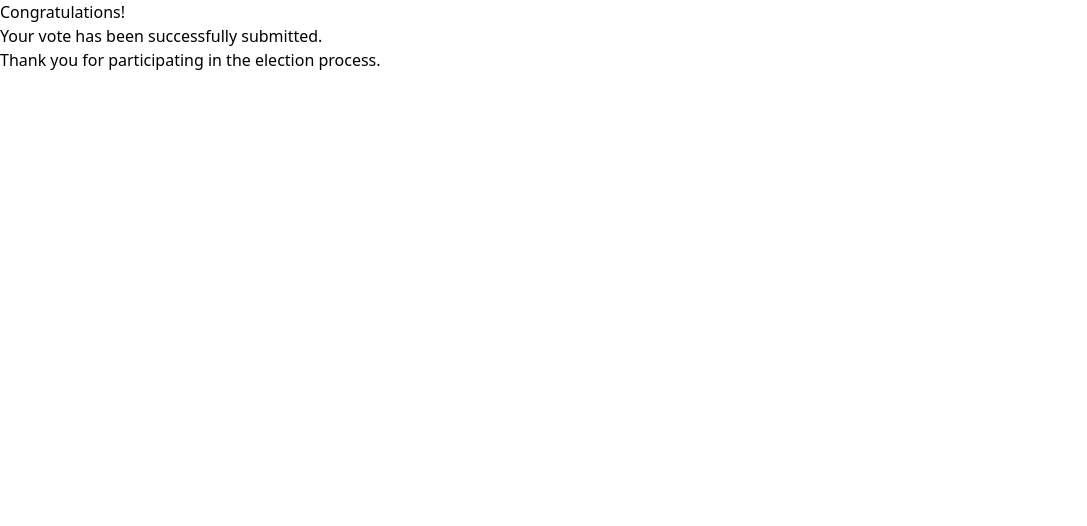
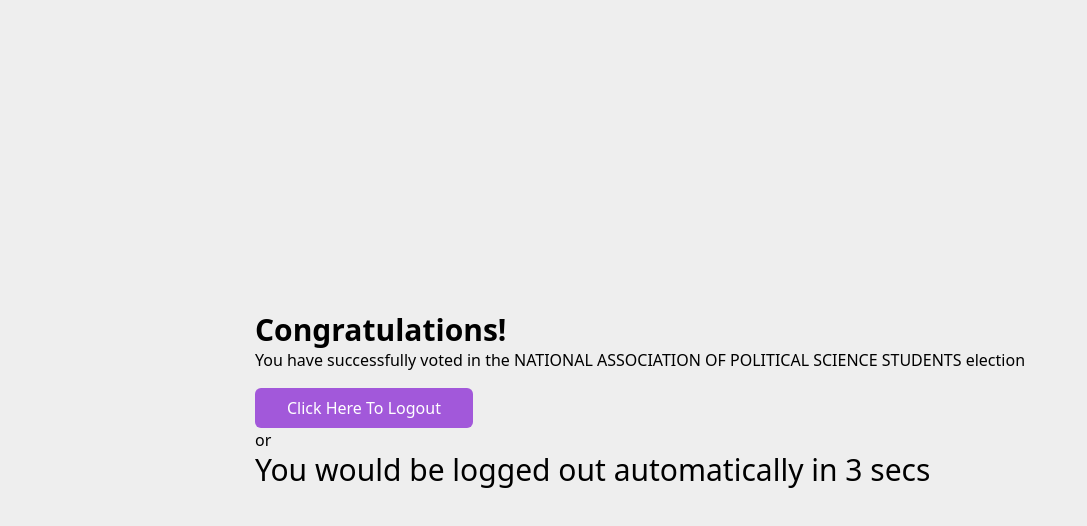
Before and after one commit to School-e-voting-Project/E-voting-project, a React (Vite) app: page /vote in a window 1280 px wide. Both pictures are taken after a click on the button "Submit". Shown: the top 526 px of the page, without its empty margins (0-1087 px from the left). Built offline with nearby package versions, Linux system fonts and the light colour scheme.

Commit message:
added countdown on congratulations page

```diff
--- a/src/components/Button.jsx
+++ b/src/components/Button.jsx
@@ -6,7 +6,7 @@
       onClick={() => {
         handleSubmit();
       }}
-      className="mt-4 capitalize px-8 text-md py-2 bg-primary hover:bg-primary_variant text-white rounded-md"
+      className="mt-4 capitalize px-8 text-md py-2 bg-primary_variant hover:bg-primary text-white rounded-md"
     >
       {text}
     </button>
--- a/src/components/Card.jsx
+++ b/src/components/Card.jsx
@@ -7,7 +7,7 @@
   return (
     <article
       onClick={() => vote(office, name)}
-      className={`w-[300px] rounded-md border-t-2 border-r-2 border-transparent ease-in-out  transition-all duration-300 hover:border-primary shadow-md ${
+      className={`w-[300px] rounded-md border-t-2 border-r-2 border-transparent ease-in-out  transition-all duration-300  shadow-md ${
         candidate ? "" : "filter grayscale"
       } text-center`}
     >
--- a/src/pages/Congratulations.jsx
+++ b/src/pages/Congratulations.jsx
@@ -1,13 +1,55 @@
-import React, { useState } from "react";
+import React, { useState, useEffect } from "react";
+import Button from "@/components/Button";
 
 const CongratulatoryPage = () => {
+  const [countdown, setCountdown] = useState(5);
+  const [ellipsis, setEllipsis] = useState("");
+
+  useEffect(() => {
+    const countdownInterval = setInterval(() => {
+      setCountdown((prevCount) => (prevCount > 0 ? prevCount - 1 : 0));
+    }, 1000);
+
+    return () => clearInterval(countdownInterval);
+  }, []);
+
+  useEffect(() => {
+    if (countdown === 0) {
+      // Call your logout function here
+      // For example: logoutUser();
+      console.log("User logged out automatically");
+    } else {
+      // Animate the ellipsis
+      const ellipsisInterval = setInterval(() => {
+        setEllipsis((prevEllipsis) =>
+          prevEllipsis === "..." ? "" : `${prevEllipsis}.`
+        );
+      }, 333.3);
+
+      // Clear the interval when the component unmounts or countdown reaches 0
+      return () => clearInterval(ellipsisInterval);
+    }
+  }, [countdown]);
 
   return (
-    <div className="congratulatory-page">
-      <h1>Congratulations!</h1>
-      <p>Your vote has been successfully submitted.</p>
-      <p>Thank you for participating in the election process.</p>
-      {/* Add any additional content or styling as needed */}
+    <div className="w-full min-h-screen grid place-items-center bg-accent">
+      <div>
+        <h1 className="font-bold text-3xl">Congratulations!</h1>
+        <p>
+          You have successfully voted in the NATIONAL ASSOCIATION OF POLITICAL
+          SCIENCE STUDENTS election
+        </p>
+        <Button
+          text={"Click here to logout"}
+          handleSubmit={() => abstain(office)}
+        />
+        <p> or </p>
+        <p className = "text-3xl">
+          You would be logged out automatically in{" "}
+          {countdown == 1 ? `${countdown} sec` : `${countdown} secs`}
+          {ellipsis}
+        </p>
+      </div>
     </div>
   );
 };
```
Also changed, not shown: 1 other file (tests, documents, lock files or other folders).
